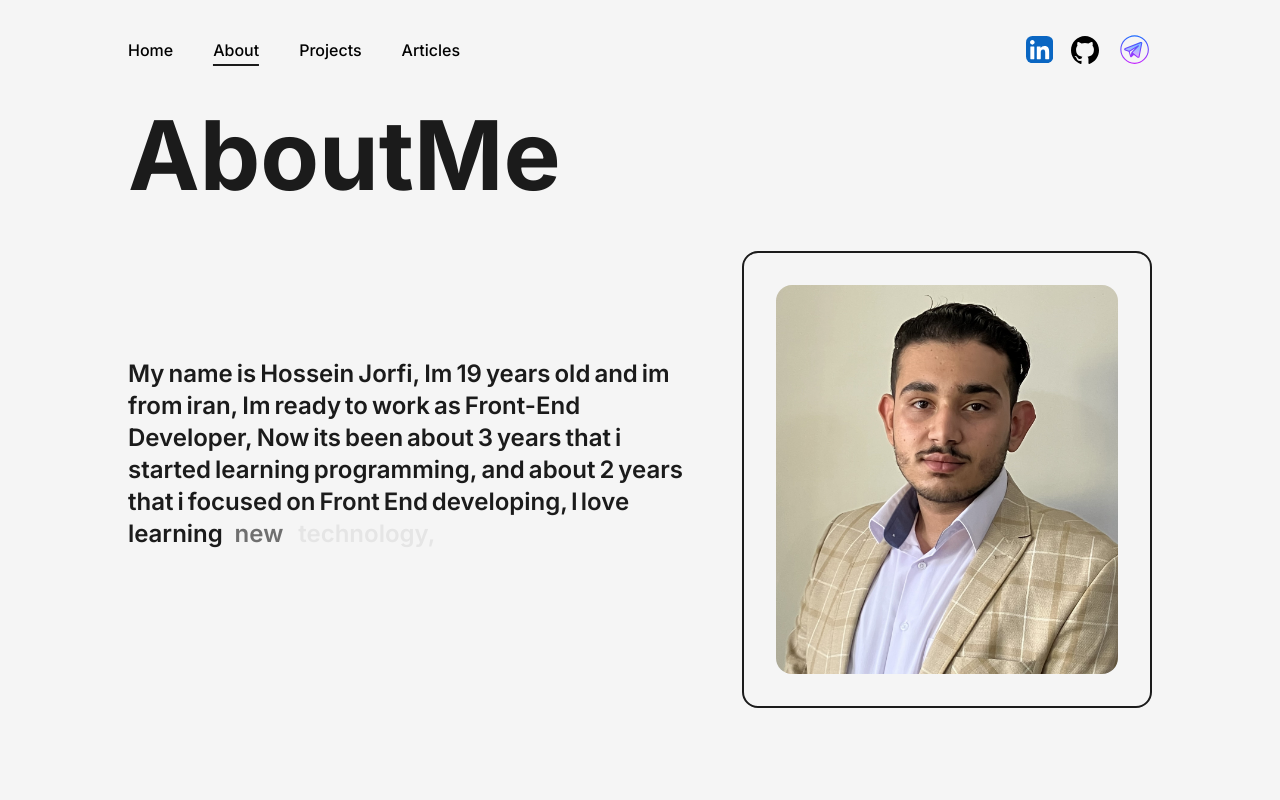
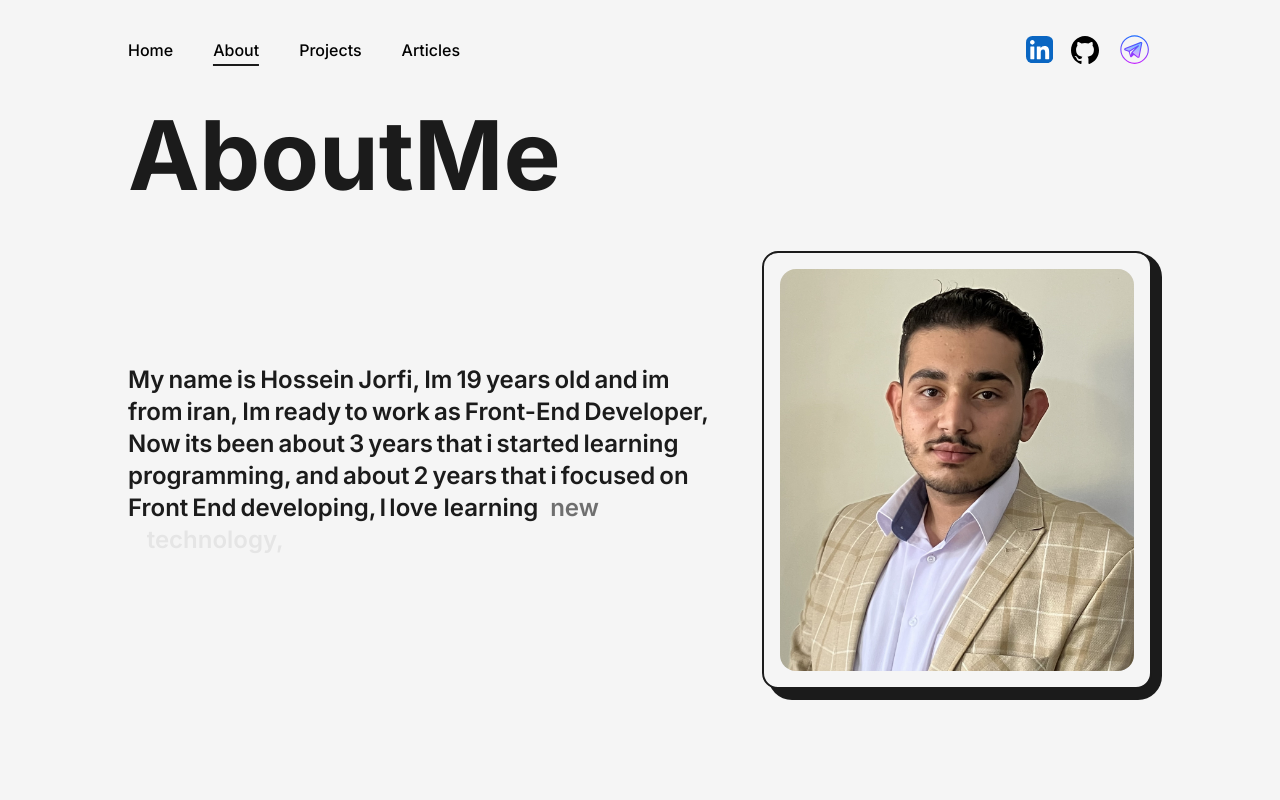
Before and after one commit to hossein-jorfi/portfolio-website, a Next.js app: page /About in a window 1280 px wide. Shown: the top 800 px of the page. Built offline with nearby package versions, Linux system fonts and the light colour scheme.

Commit message:
About page

```diff
--- a/src/app/About/page.tsx
+++ b/src/app/About/page.tsx
@@ -1,10 +1,10 @@
 "use client";
 import AnimatedText from "@/components/AnimatedText";
 import { motion } from "framer-motion";
-import myPic2 from "../../../public/images/myPic2.JPEG";
+import myPic2 from "../../../public/images/myPic2.jpeg";
 import Image from "next/image";
 
-const Paragraph = ({ value }: { value: string }) => {
+const Paragraph = ({ value, className }: { value: string, className?: string }) => {
   const splitedWord = value.split(" ");
   const container = {
     hidden: { opacity: 0 },
@@ -36,7 +36,7 @@ const Paragraph = ({ value }: { value: string }) => {
 
   return (
     <motion.p
-      className="text-2xl mt-3 font-semibold text-dark"
+      className={`text-2xl mt-3 font-semibold text-dark ${className}`}
       variants={container}
       initial="hidden"
       animate="visible"
@@ -54,13 +54,18 @@ const Page = () => {
   return (
     <div className="my-container min-h-screen w-full">
       <AnimatedText title="About Me" className="text-left" />
+      {/* flex justify-between items-center space-x-10 */}
       <div className="mt-10 flex justify-between items-center space-x-10">
-        <Paragraph value="My name is Hossein Jorfi, Im 19 years old and im from iran, Im ready to work as Front-End Developer, Now its been about 3 years that i started learning programming, and about 2 years that i focused on Front End developing, I love learning new technology, Individual development, Team Work , and i open to work in person (Tehran) and Remote" />
 
-        <div className=" h-max rounded-2xl border-2 border-solid border-dark overflow-hidden bg-light p-8">
-          <div>
-            <Image src={myPic2} alt="my photo" className="rounded-2xl" />
-          </div>
+          <Paragraph className="" value="My name is Hossein Jorfi, Im 19 years old and im from iran, Im ready to work as Front-End Developer, Now its been about 3 years that i started learning programming, and about 2 years that i focused on Front End developing, I love learning new technology, Individual development, Team Work , and i open to work in person (Tehran) and Remote" />
+
+        <div className=" relative h-max rounded-2xl border-2 border-solid border-dark bg-light p-4">
+          <Image
+            src={myPic2}
+            alt="my photo"
+            className="rounded-2xl w-full h-auto z-20"
+          />
+          <div className="absolute top-0 -right-3 -z-10  w-[102%] h-[103%] rounded-[1.5rem] bg-dark"></div>
         </div>
       </div>
     </div>
--- a/src/app/page.tsx
+++ b/src/app/page.tsx
@@ -8,7 +8,7 @@ import { motion } from "framer-motion";
 
 function Home() {
   return (
-    <div className="my-container flex items-center text-dark w-full min-h-screen z-0 bg-light">
+    <div className="my-container flex items-center text-dark bg-light dark:bg-dark dark:text-light w-full min-h-screen z-0">
       <div className="flex items-center justify-between w-full">
         <motion.div
           initial={{ x: -100, opacity: 0 }}
```
